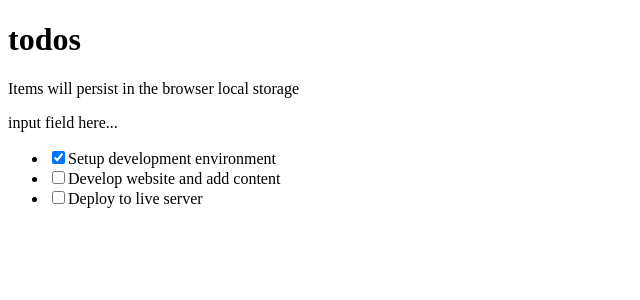
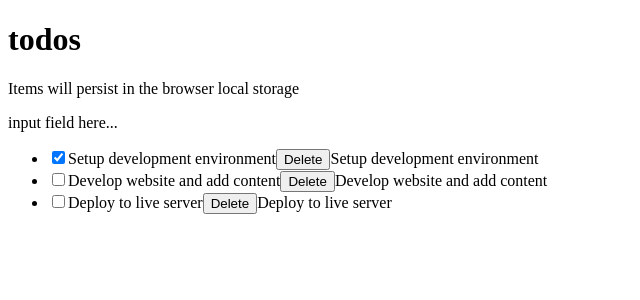
Before and after one commit to mulugithub/react-todo-list, a React (Create React App) app: page / in a window 1280 px wide. Shown: the top 300 px of the page, without its empty margins (0-640 px from the left). Built offline with nearby package versions, Linux system fonts and the light colour scheme.

Commit message:
Add deleting functionalities

```diff
--- a/src/components/TodoItem.jsx
+++ b/src/components/TodoItem.jsx
@@ -1,12 +1,14 @@
 import PropTypes from 'prop-types';
 
-const TodoItem = ({ itemProp, handleChange }) => (
+const TodoItem = ({ itemProp, handleChange, delTodo }) => (
   <li>
     <input
       type="checkbox"
       checked={itemProp.completed}
       onChange={() => handleChange(itemProp.id)}
     />
+    {itemProp.title}
+    <button type="button" onClick={() => delTodo(itemProp.id)}>Delete</button>
     {itemProp.title}
   </li>
 );
@@ -18,6 +20,7 @@
     }),
   ).isRequired,
   handleChange: PropTypes.func.isRequired,
+  delTodo: PropTypes.func.isRequired,
 };
 
 export default TodoItem;
--- a/src/components/TodosList.jsx
+++ b/src/components/TodosList.jsx
@@ -1,13 +1,14 @@
 import PropTypes from 'prop-types';
 import TodoItem from './TodoItem';
 
-const TodosList = ({ todosProps, handleChange }) => (
+const TodosList = ({ todosProps, handleChange, delTodo }) => (
   <ul>
     {todosProps.map((todo) => (
       <TodoItem
         key={todo.id}
         itemProp={todo}
         handleChange={handleChange}
+        delTodo={delTodo}
       />
     ))}
   </ul>
@@ -22,6 +23,7 @@
     }),
   ).isRequired,
   handleChange: PropTypes.func.isRequired,
+  delTodo: PropTypes.func.isRequired,
 };
 
 export default TodosList;
--- a/src/components/TodosLogic.jsx
+++ b/src/components/TodosLogic.jsx
@@ -31,10 +31,16 @@
       return todo;
     }));
   };
+  const delTodo = (id) => {
+    setTodos([
+      ...todos.filter((todo) => todo.id !== id),
+    ]);
+  };
+
   return (
     <div>
       <InputTodo />
-      <TodosList todosProps={todos} handleChange={handleChange} />
+      <TodosList todosProps={todos} handleChange={handleChange} delTodo={delTodo} />
     </div>
   );
 };
```
